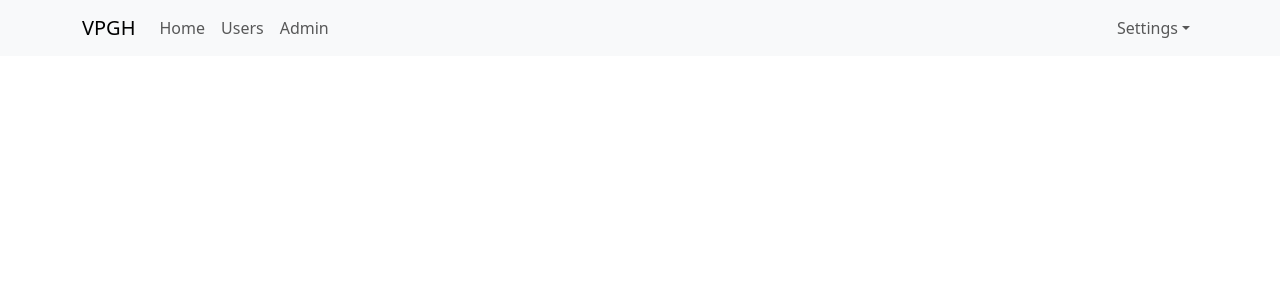
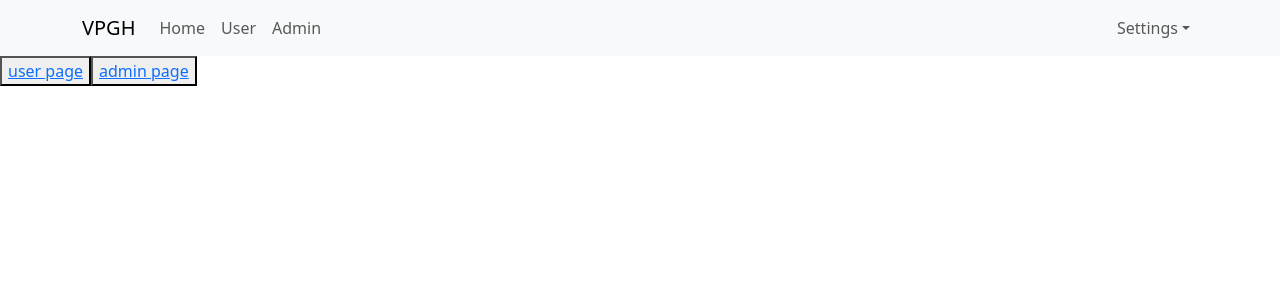
Before and after one commit to Yuh1117/learn-reactjs-newbie, a React (Create React App) app: page / in a window 1280 px wide. Shown: the top 300 px of the page. Built offline with nearby package versions, Linux system fonts and the light colour scheme.

Commit message:
react-router with Link

```diff
--- a/src/App.js
+++ b/src/App.js
@@ -1,11 +1,19 @@
 import './App.scss';
 import Header from './components/Header/Header';
+import { Link } from 'react-router-dom';
 
 const App = () => {
   return (
     <div className="app-container">
       <Header />
-
+      <div>
+        <button>
+          <Link to="/users">user page</Link>
+        </button>
+        <button>
+          <Link to="/admins">admin page</Link>
+        </button>
+      </div>
     </div>
   );
 }
--- /dev/null
+++ b/src/components/Admin/Admin.js
@@ -0,0 +1,6 @@
+const Admin = (props) => {
+    return(
+        <div>Admin component</div>
+    )
+}
+export default Admin;
--- a/src/components/Header/Header.js
+++ b/src/components/Header/Header.js
@@ -2,6 +2,7 @@
 import Nav from 'react-bootstrap/Nav';
 import Navbar from 'react-bootstrap/Navbar';
 import NavDropdown from 'react-bootstrap/NavDropdown';
+import { Link } from 'react-router-dom';
 
 const Header = () => {
     return (
@@ -11,9 +12,13 @@
                 <Navbar.Toggle aria-controls="basic-navbar-nav" />
                 <Navbar.Collapse id="basic-navbar-nav">
                     <Nav className="me-auto">
-                        <Nav.Link href="#home">Home</Nav.Link>
-                        <Nav.Link href="#link">Users</Nav.Link>
-                        <Nav.Link href="#link">Admin</Nav.Link>
+                        <Link to="/" className='nav-link'>Home</Link>
+                        <Link to="/users" className='nav-link'>User</Link>
+                        <Link to="/admins" className='nav-link'>Admin</Link>
+
+                        {/* <Nav.Link href="/">Home</Nav.Link>
+                        <Nav.Link href="/users">Users</Nav.Link>
+                        <Nav.Link href="/admins">Admin</Nav.Link> */}
                     </Nav>
                     <Nav>
                         <NavDropdown title="Settings" id="basic-nav-dropdown">
--- /dev/null
+++ b/src/components/User/User.js
@@ -0,0 +1,6 @@
+const User = (props) => {
+    return(
+        <div>user component</div>
+    )
+}
+export default User;
--- a/src/index.js
+++ b/src/index.js
@@ -5,12 +5,23 @@
 import { Provider } from 'react-redux';
 import store from './redux/store';
 import 'bootstrap/dist/css/bootstrap.min.css';
+import { BrowserRouter, Routes, Route } from 'react-router-dom';
+import User from './components/User/User';
+import Admin from './components/Admin/Admin';
 
 const root = ReactDOM.createRoot(document.getElementById('root'));
 root.render(
   <Provider store={store}>
     {/* <React.StrictMode> */}
-      <App />
+    <BrowserRouter>
+      <Routes>
+        <Route path = "/" element ={<App />}/>
+        <Route path = "/users" element ={<User />}/>
+        <Route path = "/admins" element ={<Admin />}/>
+
+      </Routes>
+    </BrowserRouter>
+
     {/* </React.StrictMode> */}
   </Provider>
 );
```
